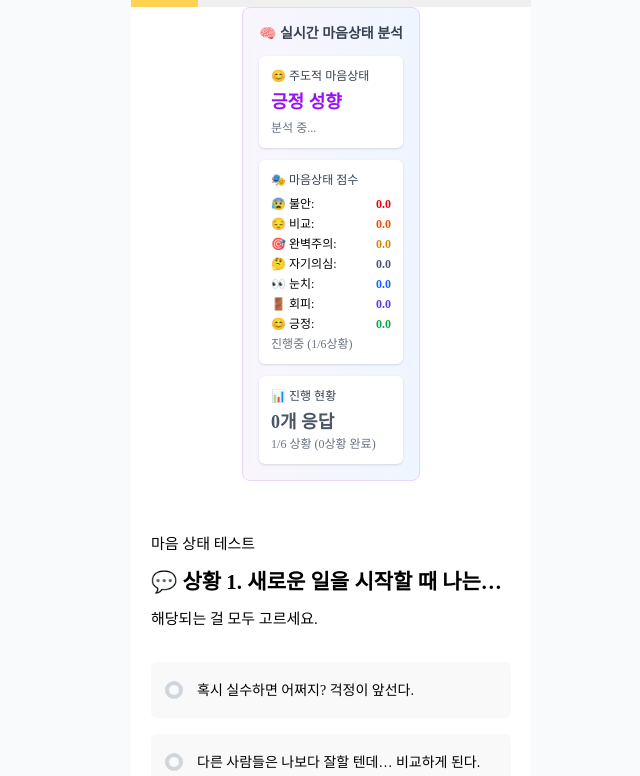
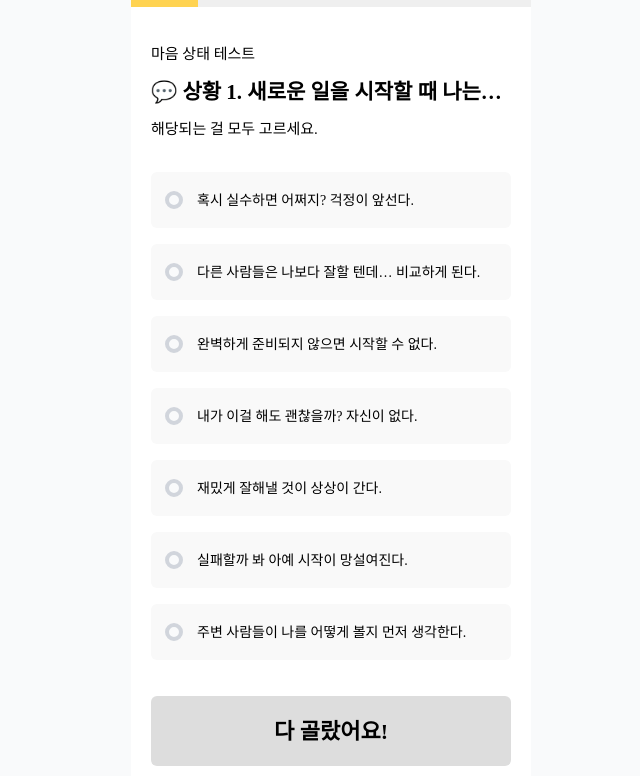
Before and after one commit to blgamann/tmk-test, a Next.js app: page /status/mind in a window 1280 px wide. Shown: the top 776 px of the page, without its empty margins (309-949 px from the left). Built offline with nearby package versions, Linux system fonts and the light colour scheme; a web font is replaced by a local one.

Commit message:
chore: set debug

```diff
--- a/app/status/energy/page.tsx
+++ b/app/status/energy/page.tsx
@@ -68,6 +68,7 @@ const TIME_ENERGY_TYPE_MAPPING: {
 export default function StatusEnergy() {
   const router = useRouter();
   const [step, setStep] = useState(1);
+  const [debug] = useState(false);
   const [statusRatings, setStatusRating] = useState<{
     [key: number]: number[];
   }>({
@@ -745,6 +746,7 @@ export default function StatusEnergy() {
   return (
     <div className="min-h-screen flex flex-col bg-white">
       <ProgressBar currentStep={step} totalSteps={10} />
+      {debug && (
         <div className="px-5">
           <RealTimeEnergyScoreDisplay
             currentStep={step}
@@ -754,6 +756,7 @@ export default function StatusEnergy() {
             sleepRatings={sleepRatings}
           />
         </div>
+      )}
       <div className="w-full px-5 flex-1 flex flex-col">
         {step < 11 && (
           <Guide
--- a/app/status/focus/page.tsx
+++ b/app/status/focus/page.tsx
@@ -14,6 +14,7 @@ import ChatBubble from "@/app/components/ChatBubble";
 export default function StatusFocus() {
   const router = useRouter();
   const [step, setStep] = useState(1);
+  const [debug] = useState(false);
 
   // step 1 평가 응답 (집중 지속력 측정)
   const [focusRatings, setFocusRatings] = useState<{
@@ -451,6 +452,8 @@ export default function StatusFocus() {
   return (
     <div className="min-h-screen flex flex-col bg-white">
       <ProgressBar currentStep={step} totalSteps={5} />
+
+      {debug && (
         <div className="px-5">
           <RealTimeFocusScoreDisplay
             currentStep={step}
@@ -458,6 +461,7 @@ export default function StatusFocus() {
             selectedFocusTypes={selectedFocusTypes}
           />
         </div>
+      )}
       <div className="w-full px-5 flex-1 flex flex-col">
         {step < 6 && (
           <Guide
--- a/app/status/mind/page.tsx
+++ b/app/status/mind/page.tsx
@@ -23,6 +23,7 @@ type MindType =
 export default function StatusMind() {
   const router = useRouter();
   const [step, setStep] = useState(1);
+  const [debug] = useState(false);
 
   // 각 상황별 선택 항목 저장
   const [selectedMindChoices, setSelectedMindChoices] = useState<{
@@ -505,12 +506,14 @@ export default function StatusMind() {
   return (
     <div className="min-h-screen flex flex-col items-center justify-between bg-white">
       <ProgressBar currentStep={step} totalSteps={6} />
+      {debug && (
         <div className="px-5">
           <RealTimeMindScoreDisplay
             currentStep={step}
             selectedMindChoices={selectedMindChoices}
           />
         </div>
+      )}
       <div className="w-full px-5 flex-1 flex flex-col">
         {step < 7 && (
           <Guide
```
Lines whose indentation alone changed are shown as unchanged.
